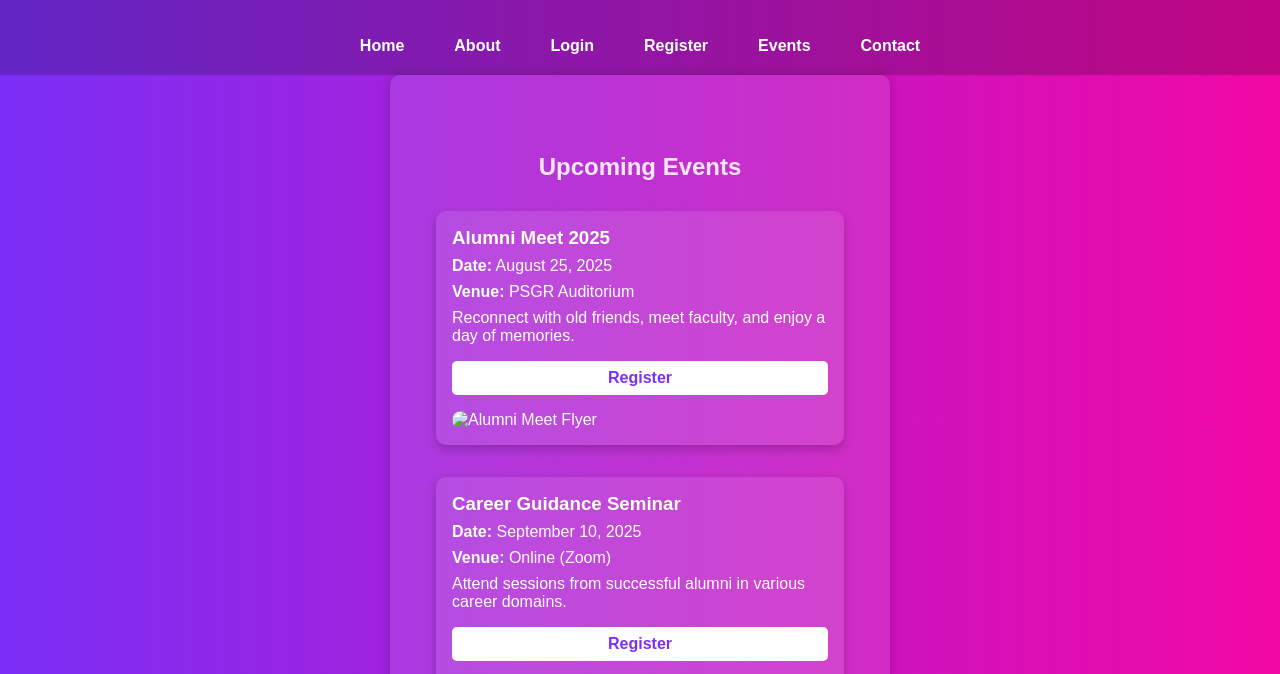
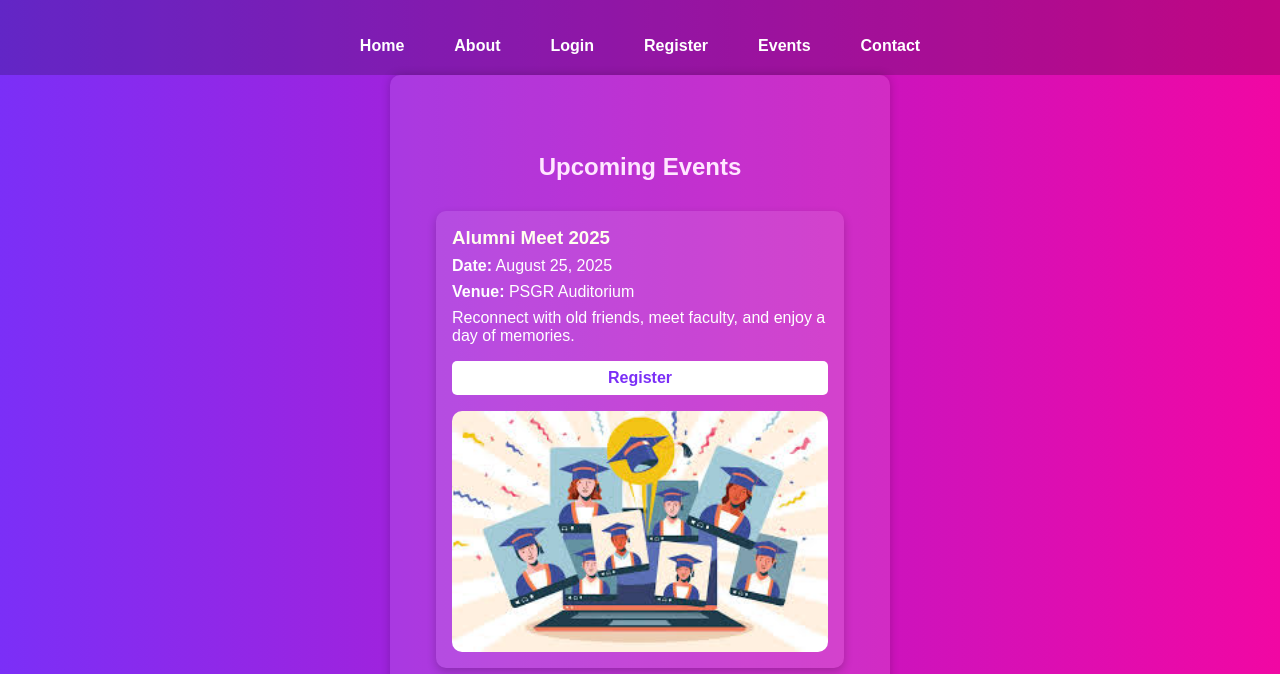
Before and after one commit to Varshaa124/website, a plain HTML site: page events.html in a window 1280 px wide. Shown: the part 87-761 px from the top of the page. Drawn offline with Linux system fonts and the light colour scheme.

Commit message:
Update events.html

```diff
--- a/events.html
+++ b/events.html
@@ -139,7 +139,7 @@
         <p><strong>Venue:</strong> PSGR Auditorium</p>
         <p>Reconnect with old friends, meet faculty, and enjoy a day of memories.</p>
         <button onclick="openForm('Alumni Meet 2025')">Register</button>
-        <img src="images/alumin meet.jpg" alt="Alumni Meet Flyer" class="centered-img"/>
+        <img src="alumin meet.jpg" alt="Alumni Meet Flyer" class="centered-img"/>
       </div>
 
       <!-- Event 2 -->
```
